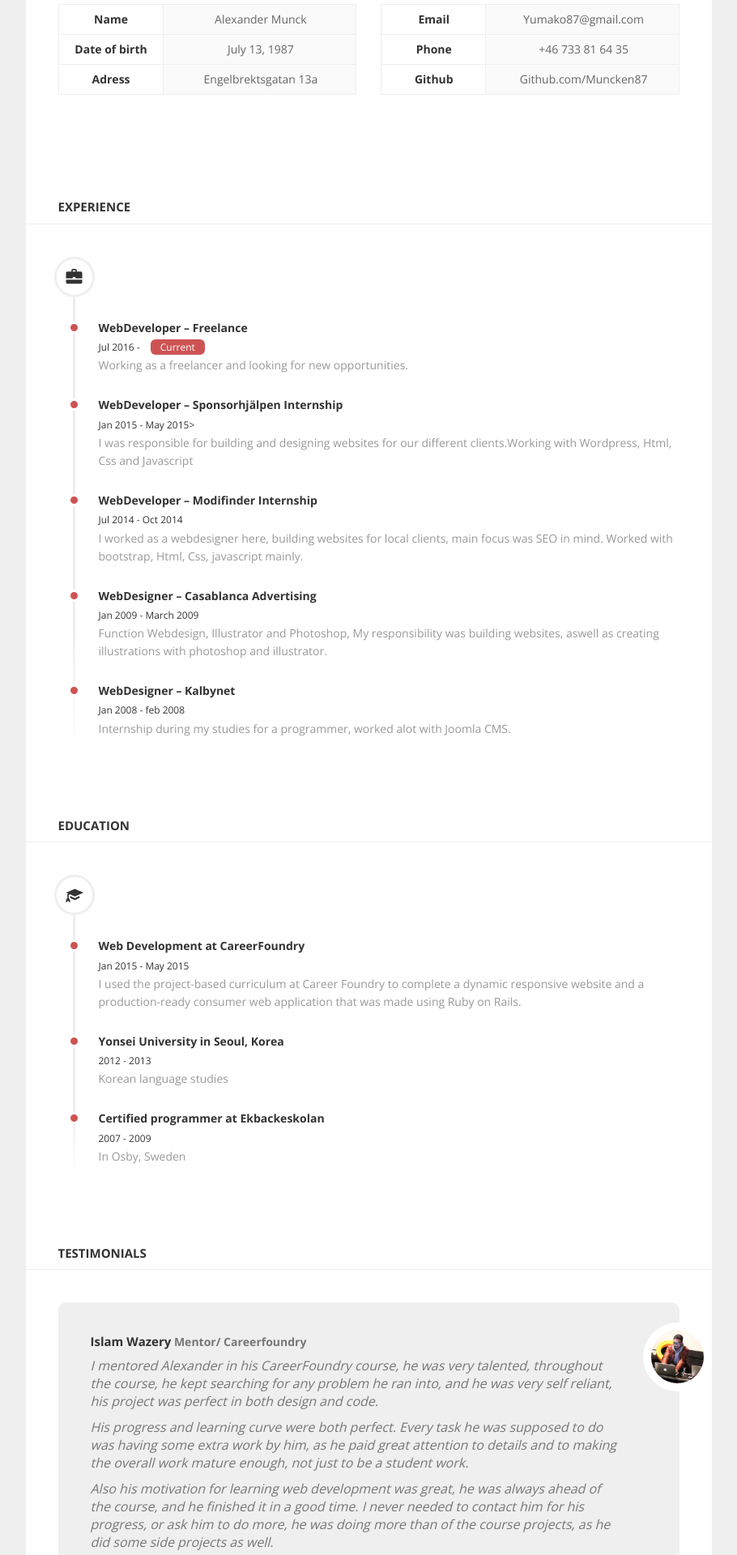
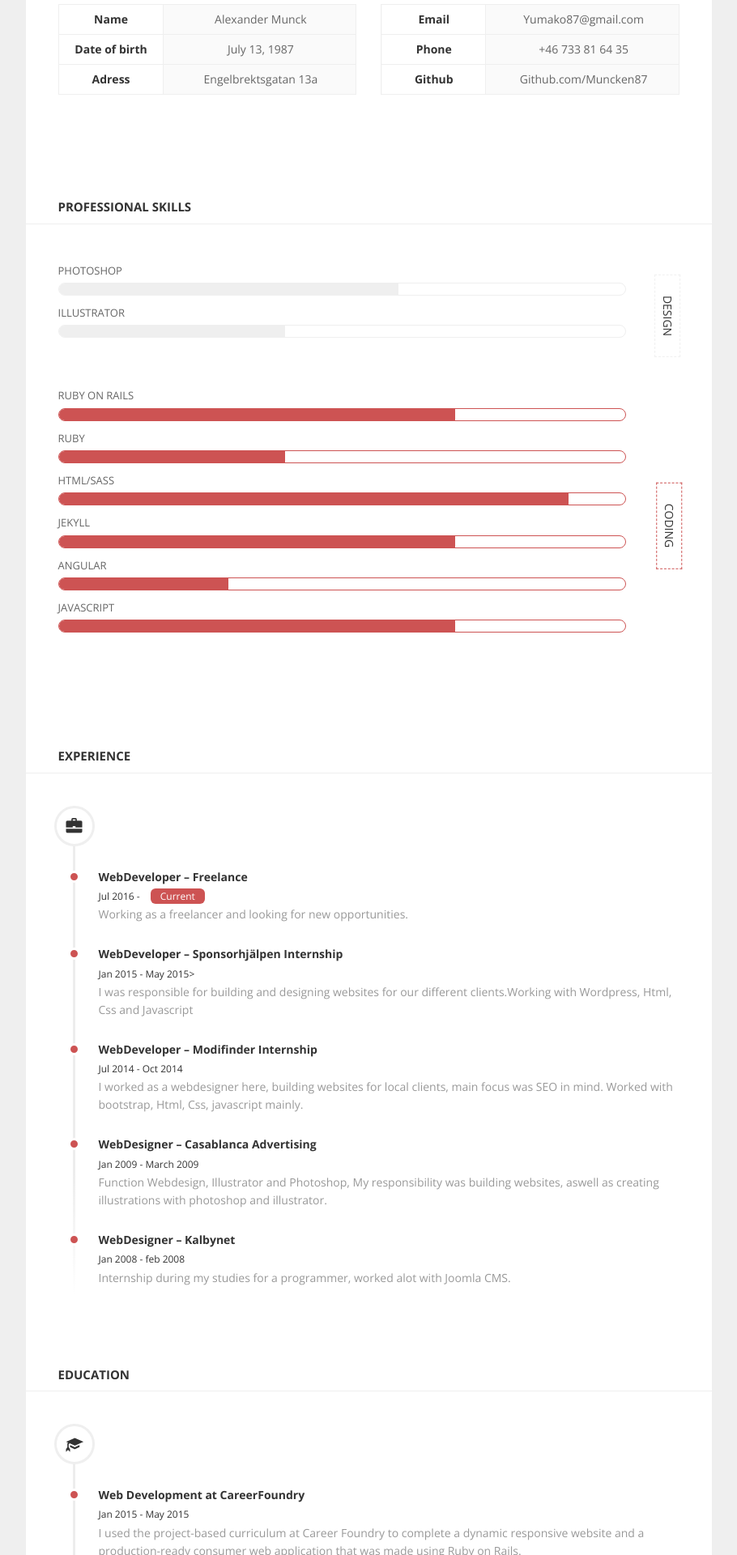
Before and after one commit to Muncken87/InteractiveCV, a Jekyll site: the page built from index.html, in a window 1280 px wide. Shown: the part 717-2637 px from the top of the page at 81% size, without its empty margins (331-1241 px from the left). Built offline with Jekyll 4.4.1, drawn with Linux system fonts in a browser that asks for light colours; nearby versions of some CDN libraries.

Commit message:
Add skill section

```diff
--- a/_includes/about.html
+++ b/_includes/about.html
@@ -67,6 +67,94 @@
     </div>
   </section>
  </div> <!-- end about -->
+ <!-- start skills -->
+ <div class="main-title">
+ 		<h1>Professional skills</h1>
+ </div>
+ <div class="content">
+   <div class="block-content margBMedium">
+     <div class="skill des">
+       <div class="row">
+        <div class="vc">
+          <div class="col-md-11">
+            <ul class="skills-list">
+            <li>
+              <h4>Photoshop</h4>
+              <div class="progress">
+                <div class="percentage" style="width: 60%;"></div>
+              </div>
+            </li>
+            <li>
+            <h4>Illustrator</h4>
+            <div class="progress">
+              <div class="percentage" style="width: 40%;"></div>
+            </div>
+            </li>
+          </ul>
+        </div>
+          <div class="col-md-1">
+            <div class="title des">
+              <span>design</span>
+            </div>
+          </div>
+        </div>
+       </div>
+     </div> <!-- end skill des -->
+   </div> <!-- end block-content -->
+   <div class="block-content margBMedium">
+     <div class="skill cod">
+       <div class="row">
+        <div class="vc">
+          <div class="col-md-11">
+            <ul class="skills-list">
+            <li>
+              <h4>Ruby on Rails</h4>
+              <div class="progress">
+                <div class="percentage" style="width: 70%;"></div>
+              </div>
+            </li>
+            <li>
+            <h4>Ruby</h4>
+            <div class="progress">
+              <div class="percentage" style="width: 40%;"></div>
+            </div>
+            </li>
+            <li>
+              <h4>Html/Sass</h4>
+              <div class="progress">
+                <div class="percentage" style="width: 90%;"></div>
+              </div>
+            </li>
+            <li>
+              <h4>Jekyll</h4>
+              <div class="progress">
+                <div class="percentage" style="width: 70%;"></div>
+              </div>
+            </li>
+            <li>
+              <h4>Angular</h4>
+              <div class="progress">
+                <div class="percentage" style="width: 30%;"></div>
+              </div>
+            </li>
+            <li>
+              <h4>Javascript</h4>
+              <div class="progress">
+                <div class="percentage" style="width: 70%;"></div>
+              </div>
+            </li>
+          </ul>
+        </div>
+          <div class="col-md-1">
+            <div class="title cod">
+              <span>coding</span>
+            </div>
+          </div>
+        </div>
+       </div>
+     </div> <!-- end skill des -->
+   </div> <!-- end block-content -->
+ </div>
 <div class="main-title">
 <!-- Start work experience -->
 <h1>Experience</h1>
--- a/_layouts/default.html
+++ b/_layouts/default.html
@@ -8,6 +8,7 @@
       {% include sidebar.html %}
       <div class="col-md-9">
         {% include about.html %}
+        {% include skills.html %}
         {% include portfolio.html %}
         {% include contact.html %}
       </div>
--- a/css/main.sass
+++ b/css/main.sass
@@ -10,5 +10,9 @@
 @import 'sections/testimonials'
 @import 'sections/portfolio'
 @import 'sections/work'
+@import 'sections/skills'
 @import 'sections/contact'
 @import 'sections/footer'
+
+.margBMedium
+  margin-bottom: 40px
--- /dev/null
+++ b/css/sections/_skills.sass
@@ -0,0 +1,98 @@
+.skill
+  .vc
+    display: -webkit-flex
+    display: -moz-flex
+    display: -ms-flexbox
+    display: flex
+    align-items: center
+    -webkit-align-items: center
+    justify-content: center
+    -webkit-justify-content: center
+    flex-direction: row
+    -webkit-flex-direction: row
+
+    @media only screen and (max-width: 1000px) and (min-width: 768px)
+      display: inline
+
+    @media only screen and (max-width: 767px) and (min-width: 480px)
+      display: inline
+
+    .title
+      -webkit-transform: rotate(90deg)
+      transform: rotate(90deg)
+      -ms-transform: rotate(90deg)
+      left: -15px
+      padding: 5px 25px
+      position: absolute
+      text-align: center
+      text-transform: uppercase
+      top: 0
+
+      @media only screen and (max-width: 1000px) and (min-width: 768px)
+        transform: rotate(0deg)
+        -webkit-transform: rotate(0)
+        position: static
+        margin-top: 25px
+
+      @media only screen and (max-width: 767px) and (min-width: 480px)
+        transform: rotate(0deg)
+        -webkit-transform: rotate(0)
+        position: static
+        margin-top: 25px
+
+
+    .des
+      border: 1px dashed #efefef
+
+    .cod
+      border: 1px dashed #cd5353
+
+    .skills-list
+      list-style: none
+      padding: 0
+      margin: 0
+
+      h4
+        display: block
+        text-transform: uppercase
+        margin-bottom: 0
+        font-size: 13px
+        color: #666666
+
+.des,.cod
+  .progress
+    display: block
+    height: 16px
+    margin: 8px 0 14px
+    position: relative
+    width: 100%
+    overflow: visible
+    border-radius: 50px
+    -moz-border-radius: 50px
+    -webkit-border-radius: 50px
+    -ms-border-radius: 50px
+    -o-border-radius: 50px
+    background: #ffffff
+    box-shadow: none
+
+    .percentage
+      border-radius: 50px 0 0 50px
+      -moz-border-radius: 50px 0 0 50px
+      -webkit-border-radius: 50px 0 0 50px
+      -ms-border-radius: 50px 0 0 50px
+      -o-border-radius: 50px 0 0 50px
+      bottom: 0
+      position: absolute
+      top: 0
+
+.des
+  .progress
+    border: 1px solid #efefef
+    .percentage
+      background-color: #efefef
+
+.cod
+  .progress
+    border: 1px solid #cd5353
+    .percentage
+      background-color: #cd5353
```
Also changed, not shown: _includes/skills.html (added).
